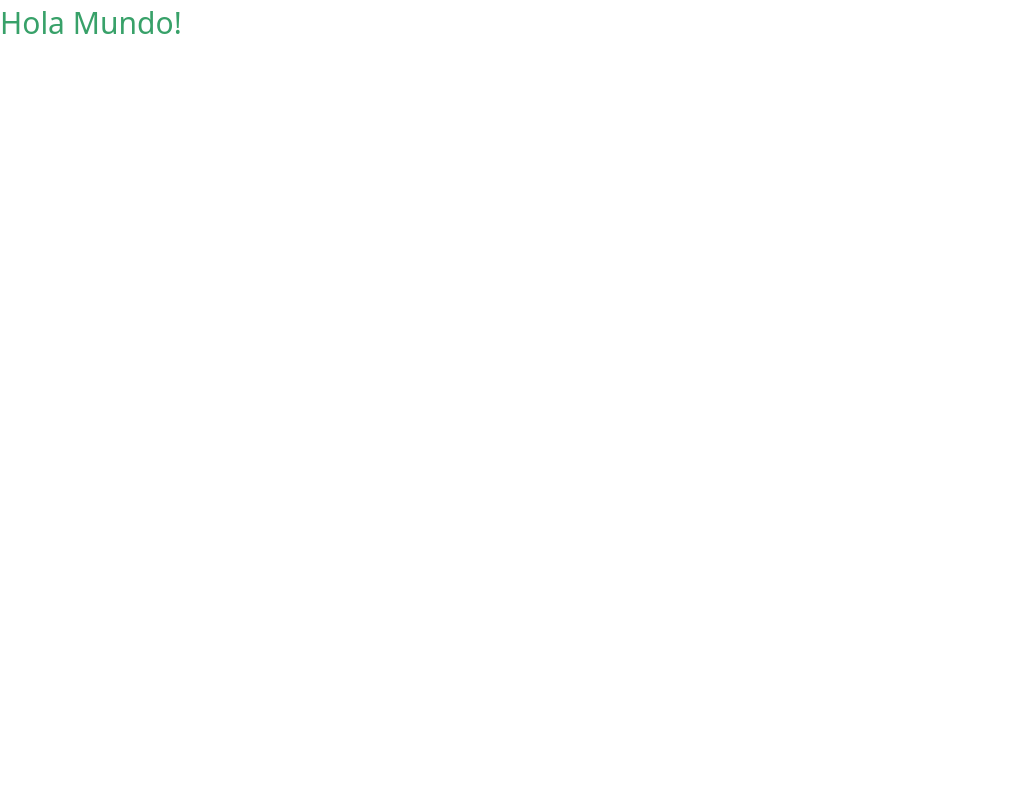
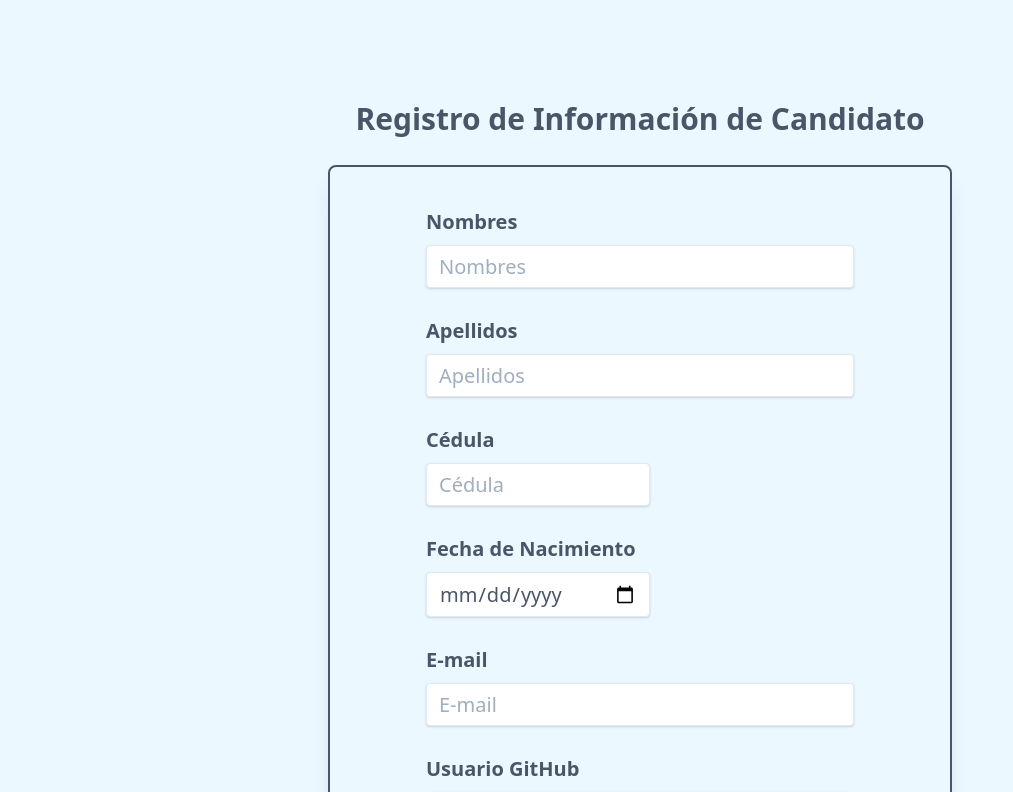
Before and after one commit to dago-ramirez/prueba-tecnica-academia-geek, a React (Create React App) app: page / in a window 1280 px wide. Shown: the top 792 px of the page, without its empty margins (0-1013 px from the left). Built offline with nearby package versions, Linux system fonts and the light colour scheme.

Commit message:
Se maqueta el formulario inicial, se le dan estilos y se inicia con la adquisición de datos

```diff
--- a/public/index.html
+++ b/public/index.html
@@ -10,6 +10,7 @@
       content="Web site created using create-react-app"
     />
     <link rel="apple-touch-icon" href="%PUBLIC_URL%/logo192.png" />
+    <link rel="stylesheet" href="../src/styles/index.css">
     <!--
       manifest.json provides metadata used when your web app is installed on a
       user's mobile device or desktop. See https://developers.google.com/web/fundamentals/web-app-manifest/
@@ -26,7 +27,7 @@
     -->
     <title>React App</title>
   </head>
-  <body>
+  <body class="bg-blue-100" >
     <noscript>You need to enable JavaScript to run this app.</noscript>
     <div id="root"></div>
     <!--
--- a/src/App.js
+++ b/src/App.js
@@ -1,9 +1,27 @@
-import React from 'react';
+import React, { createContext, useState } from 'react';
+import Header from './components/Header';
+import Registro from './components/Registro';
+
+export const DataContext = createContext(null);
+
 
 function App() {
+  const [btnSubmit, setBtnSubmit] = useState(false);
+  const [datos, setDatos] = useState({
+    'nombres': '',
+    'apellidos': '',
+    'cedula': '',
+    'fecha-nacimiento': '',
+    'email': '',
+    'usuario-github': ''
+});
+  let cookies = {};
   return (
     <div className="App">
-      <h1 className="text-3xl text-green-600" >Hola Mundo!</h1>
+      <DataContext.Provider value={{ cookies, btnSubmit, setBtnSubmit, datos, setDatos }} >
+        <Header />
+        <Registro />
+      </DataContext.Provider>
     </div>
   );
 }
--- /dev/null
+++ b/src/components/Header.jsx
@@ -0,0 +1,12 @@
+import React, { useContext } from 'react';
+import { DataContext } from '../App';
+
+export default function Header() {
+    const { cookies, btnSubmit } = useContext(DataContext);
+    console.log(cookies, btnSubmit)
+    return (
+        <div>
+            <p>{cookies.nombres}</p>
+        </div>
+    )
+}
--- /dev/null
+++ b/src/components/Registro.jsx
@@ -0,0 +1,84 @@
+import React, { useContext } from 'react';
+import { DataContext } from '../App';
+
+export default function Registro() {
+    const { cookies, btnSubmit, setBtnSubmit, datos, setDatos } = useContext(DataContext);
+
+
+    const handleInputChange = (event) => {
+        const target = event.target;
+        setDatos({
+            ...datos,
+            [target.name]: target.value
+        });
+        createCookie(target.name, target.value);
+    };
+
+    const sendData = (event) => {
+        event.preventDefault();
+        // const cookies = {}
+        document.cookie.split(';')
+        .map(item => item.split('='))
+        .forEach(element => cookies[element[0]] = element[1]);
+        setBtnSubmit(true);
+        console.log(cookies, btnSubmit)
+
+    }
+
+    const createCookie = (name, value) => {
+        const date = new Date();
+        // Se configura la fecha de caducidad de las cookies a 7 días
+        date.setTime(date.getTime() + (7 * 24 * 60 * 60 * 1000));
+        const expires =  "; expires="+date.toGMTString();
+        // Se guarda la cookie
+        document.cookie = name + "=" + value + expires;
+    }
+
+    return (
+        <div className='flex flex-col items-center justify-center mx-4' >
+            <h1 className="text-2xl sm:text-3xl text-center text-gray-700 mt-24 mb-6 font-bold w-full sm:w-4/6 md:w-3/6" >Registro de Información de Candidato</h1>
+            <form onSubmit={sendData} className='w-full sm:w-4/6 md:w-3/6 mb-24 flex flex-col shadow-xl border-2 border-gray-700 rounded-lg' >
+                <div className="mb-4 mx-6 lg:mx-24 mt-10">
+                    <label className="block text-gray-700 text-lg sm:text-xl font-bold mb-2" htmlFor="nombres">
+                        Nombres
+                    </label>
+                    <input id="nombres" name="nombres" type="text" onChange={handleInputChange} className="shadow appearance-none border rounded w-full py-2 px-3 text-gray-700 mb-3 text-lg sm:text-xl leading-tight focus:outline-none focus:shadow-outline" placeholder="Nombres" required />
+                </div>
+                <div className="mb-4 mx-6 lg:mx-24">
+                    <label className="block text-gray-700 text-lg sm:text-xl font-bold mb-2" htmlFor="apellidos">
+                        Apellidos
+                    </label>
+                    <input id="apellidos" name="apellidos" type="text" onChange={handleInputChange} className="shadow appearance-none border rounded w-full py-2 px-3 text-gray-700 mb-3 text-lg sm:text-xl leading-tight focus:outline-none focus:shadow-outline" placeholder="Apellidos" required />
+                </div>
+                <div className="mb-4 mx-6 lg:mx-24 w-56">
+                    <label className="block text-gray-700 text-lg sm:text-xl font-bold mb-2" htmlFor="cedula">
+                        Cédula
+                    </label>
+                    <input id="cedula" name="cedula" type="number" onChange={handleInputChange} className="shadow appearance-none border rounded w-full py-2 px-3 text-gray-700 mb-3 text-lg sm:text-xl leading-tight focus:outline-none focus:shadow-outline" placeholder="Cédula" required />
+                </div>
+                <div className="mb-4 mx-6 lg:mx-24 w-56">
+                    <label className="block text-gray-700 text-lg sm:text-xl font-bold mb-2" htmlFor="fecha-nacimiento">
+                        Fecha de Nacimiento
+                    </label>
+                    <input id="fecha-nacimiento" name="fecha-nacimiento" type="date" onChange={handleInputChange} className="shadow appearance-none border rounded w-full py-2 px-3 text-gray-700 mb-3 text-lg sm:text-xl leading-tight focus:outline-none focus:shadow-outline" placeholder="Fecha de Nacimiento" required />
+                </div>
+                <div className="mb-4 mx-6 lg:mx-24">
+                    <label className="block text-gray-700 text-lg sm:text-xl font-bold mb-2" htmlFor="email">
+                        E-mail
+                    </label>
+                    <input id="email" name="email" type="email" onChange={handleInputChange} className="shadow appearance-none border rounded w-full py-2 px-3 text-gray-700 mb-3 text-lg sm:text-xl leading-tight focus:outline-none focus:shadow-outline" placeholder="E-mail" required />
+                </div>
+                <div className="mb-4 mx-6 lg:mx-24">
+                    <label className="block text-gray-700 text-lg sm:text-xl font-bold mb-2" htmlFor="usuario-github">
+                        Usuario GitHub
+                    </label>
+                    <input id="usuario-github" name="usuario-github" type="text" onChange={handleInputChange} className="shadow appearance-none border rounded w-full py-2 px-3 text-gray-700 mb-3 text-lg sm:text-xl leading-tight focus:outline-none focus:shadow-outline" placeholder="Usuario Github" required />
+                </div>
+                <div className="flex items-center justify-evenly mx-2 sm:mx-24 mb-10">
+                    <input id="enviar" className="bg-blue-500 hover:bg-blue-700 text-white text-lg font-bold py-2 px-4 rounded focus:outline-none focus:shadow-outline cursor-pointer" type="submit" value="Enviar" />
+                    <input id="cancelar" className="bg-red-500 hover:bg-red-700 text-white text-lg font-bold py-2 px-4 rounded focus:outline-none focus:shadow-outline cursor-pointer" type="reset" value="Cancelar" />
+                </div>
+            </form>
+        </div>
+    )
+}
```
